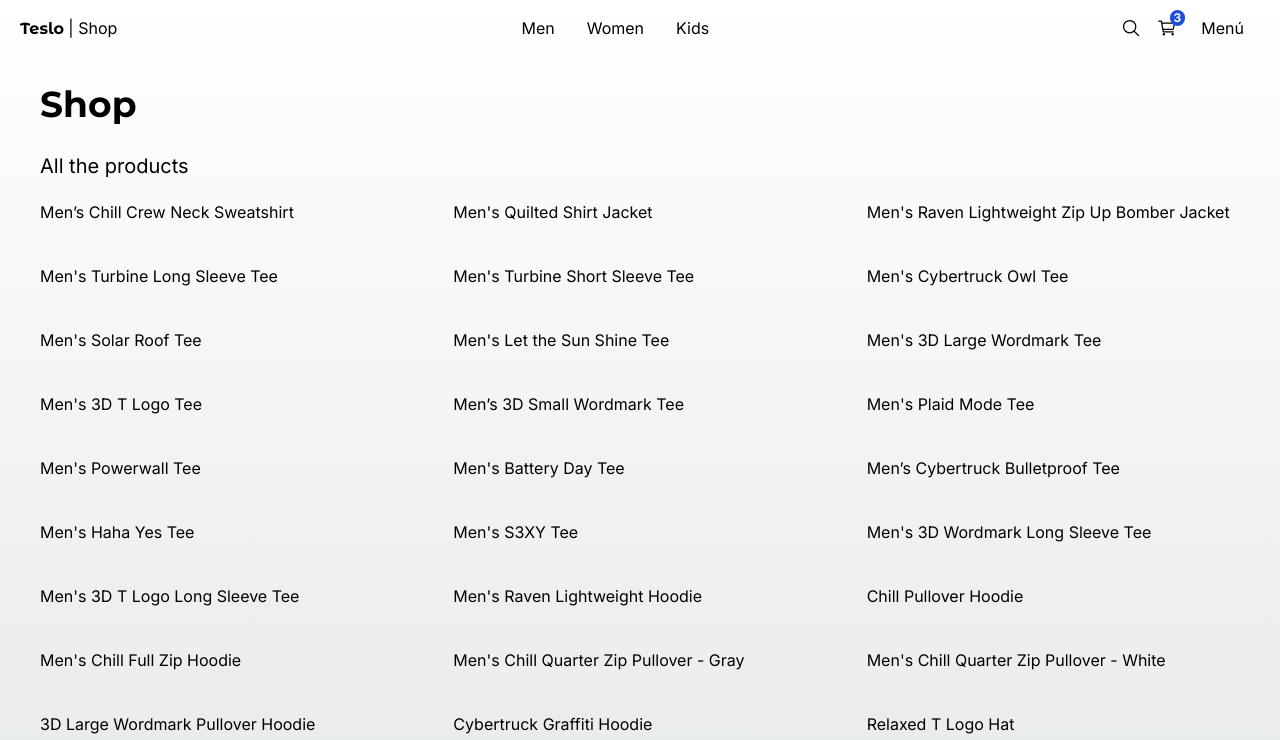
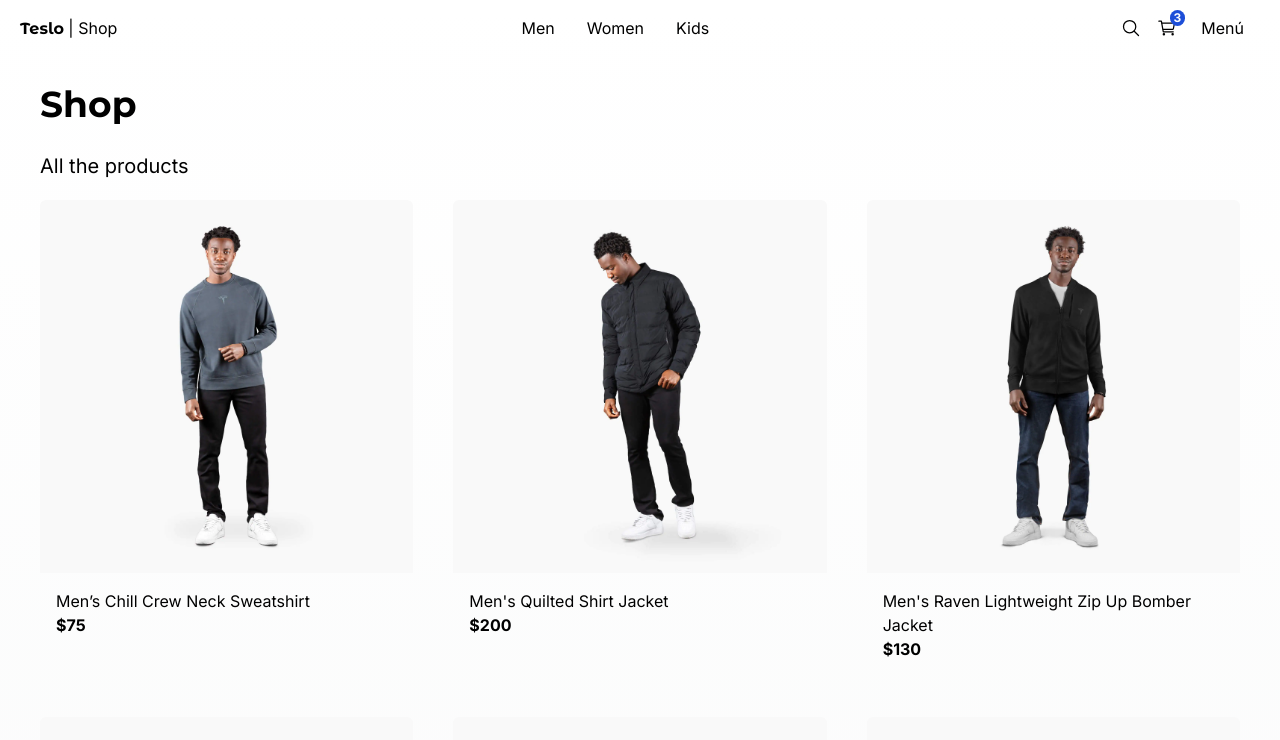
Before and after one commit to juanjosemayorga/teslo-shop-14, a Next.js app: page / in a window 1280 px wide. Shown: the top 740 px of the page. Built offline with nearby package versions, Linux system fonts and the light colour scheme.

Commit message:
Add ProductGridItem component to ProductGrid

```diff
--- a/src/components/index.ts
+++ b/src/components/index.ts
@@ -1,4 +1,6 @@
 export * from './products/product-grid/ProductGrid'
+export * from './products/product-grid/ProductGridItem'
+
 export * from './ui/not-found/PageNotFound'
 export * from './ui/title/Title'
 export * from './ui/top-menu/TopMenu'
--- a/src/components/products/product-grid/ProductGrid.tsx
+++ b/src/components/products/product-grid/ProductGrid.tsx
@@ -1,4 +1,5 @@
 import { Product } from '@/interfaces'
+import { ProductGridItem } from './ProductGridItem'
 
 
 interface Props {
@@ -10,7 +11,10 @@
     <div className='grid grid-cols-2 sm:grid-cols-3 gap-10 mb-10'>
       {
         products.map(product => (
-          <span key={product.slug}>{product.title}</span>
+          <ProductGridItem
+            key={product.slug}
+            product={product}
+          />
         ))
       }
     </div>
--- /dev/null
+++ b/src/components/products/product-grid/ProductGridItem.tsx
@@ -0,0 +1,30 @@
+import Link from "next/link";
+import Image from "next/image";
+import { Product } from "@/interfaces";
+
+interface Props {
+  product: Product;
+}
+
+export const ProductGridItem = ({ product }: Props) => {
+  return (
+    <div className="rounded-md overflow-hidden fade-in">
+      <Link href={`/product/${product.slug}`}>
+        <Image
+          src={`/products/${product.images[0]}`}
+          alt={product.title}
+          className="w-full object-cover"
+          width={500}
+          height={500}
+        />
+      </Link>
+
+      <div className="p-4 flex flex-col">
+        <Link className="hover:text-blue-600" href={`/product/${product.slug}`}>
+          {product.title}
+        </Link>
+        <span className="font-bold">${product.price}</span>
+      </div>
+    </div>
+  );
+};
```
